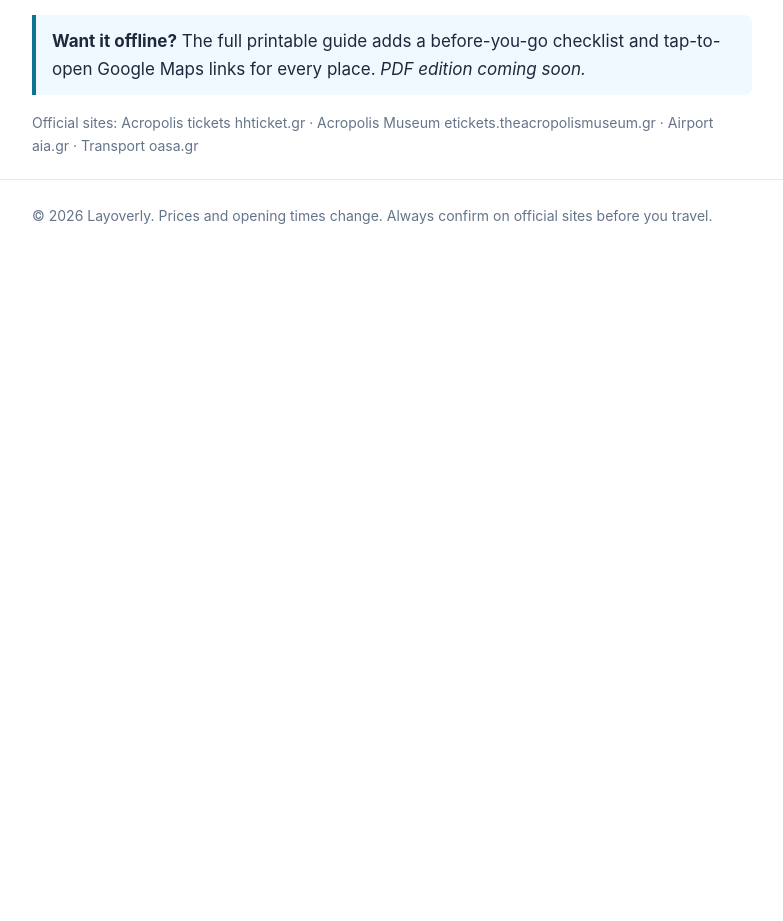
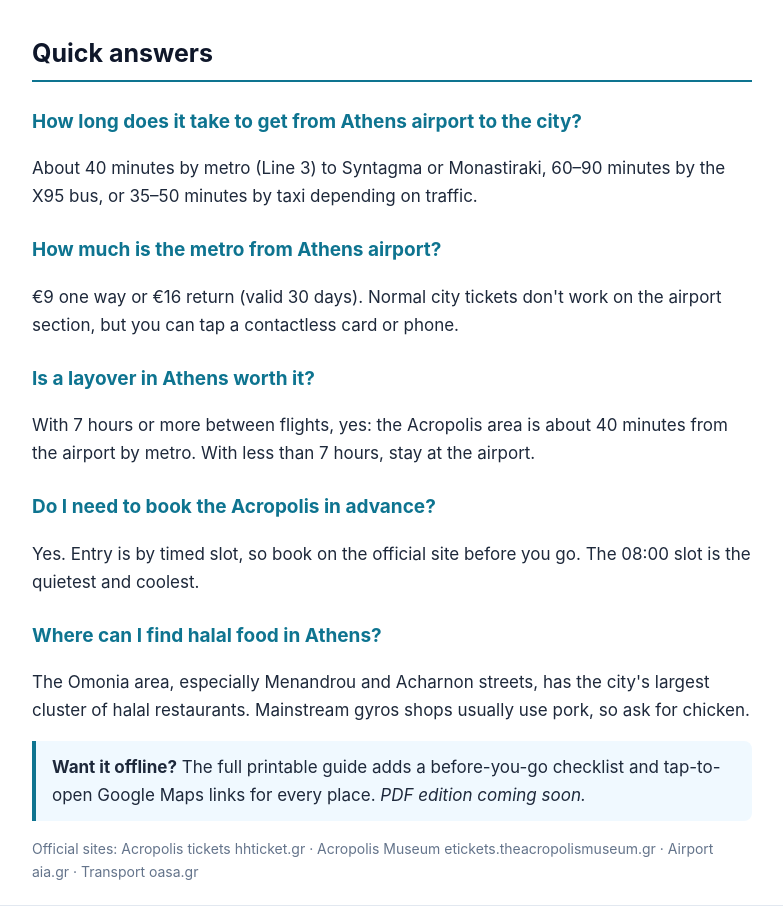
Before and after one commit to layoverly-guide/layoverly-guide.github.io, a plain HTML site: page guides/athens.html in a window 1280 px wide. Shown: the part 3054-3975 px from the top of the page, without its empty margins (248-1031 px from the left). Before the commit the page ends 3321 px from the top, so only its background shows below. Drawn offline with Linux system fonts and the light colour scheme.

Commit message:
Add sharing tags, structured data and quick-answer FAQ
Co-Authored-By: Claude Opus 5.5 <noreply@anthropic.com>
Claude-Session: https://claude.ai/code/session_01QN38XKppD4LHBjbxoo8dUh

```diff
--- a/guides/athens.html
+++ b/guides/athens.html
@@ -7,6 +7,13 @@
 <meta name="description" content="24 or 48 hours in Athens: airport metro and bus prices, an Acropolis-first itinerary, layover advice, daily costs and halal-friendly food. Checked Nov 2026.">
 <link rel="stylesheet" href="/assets/style.css">
 <link rel="canonical" href="https://layoverly-guide.github.io/guides/athens.html">
+<meta property="og:type" content="article">
+<meta property="og:site_name" content="Layoverly">
+<meta property="og:title" content="Athens in 24–48 Hours: Itinerary, Airport Transfer & Costs (2026)">
+<meta property="og:description" content="24 or 48 hours in Athens: airport metro and bus prices, an Acropolis-first itinerary, layover advice, daily costs and halal-friendly food. Checked Nov 2026.">
+<meta property="og:url" content="https://layoverly-guide.github.io/guides/athens.html">
+<meta name="twitter:card" content="summary">
+<script type="application/ld+json">{"@context": "https://schema.org", "@graph": [{"@type": "Article", "headline": "Athens in 24–48 Hours: Itinerary, Airport Transfer & Costs (2026)", "description": "24 or 48 hours in Athens: airport metro and bus prices, an Acropolis-first itinerary, layover advice, daily costs and halal-friendly food. Checked Nov 2026.", "dateModified": "2026-11-22", "datePublished": "2026-11-22", "publisher": {"@type": "Organization", "name": "Layoverly"}, "mainEntityOfPage": "https://layoverly-guide.github.io/guides/athens.html", "about": {"@type": "City", "name": "Athens"}}, {"@type": "BreadcrumbList", "itemListElement": [{"@type": "ListItem", "position": 1, "name": "Guides", "item": "https://layoverly-guide.github.io/guides/"}, {"@type": "ListItem", "position": 2, "name": "Athens", "item": "https://layoverly-guide.github.io/guides/athens.html"}]}]}</script>
 </head>
 <body>
 <header class="site"><div class="wrap"><a class="logo" href="/">Layoverly</a><nav><a href="/guides/">Guides</a><a href="/about.html">About</a></nav></div></header>
@@ -78,6 +85,18 @@
     <tr><td><b>Total per person</b></td><td><b>≈ €60–85</b></td><td><b>≈ €130–200</b></td></tr>
   </table>
 
+  <h2>Quick answers</h2>
+  <h3>How long does it take to get from Athens airport to the city?</h3>
+  <p>About 40 minutes by metro (Line 3) to Syntagma or Monastiraki, 60–90 minutes by the X95 bus, or 35–50 minutes by taxi depending on traffic.</p>
+  <h3>How much is the metro from Athens airport?</h3>
+  <p>€9 one way or €16 return (valid 30 days). Normal city tickets don't work on the airport section, but you can tap a contactless card or phone.</p>
+  <h3>Is a layover in Athens worth it?</h3>
+  <p>With 7 hours or more between flights, yes: the Acropolis area is about 40 minutes from the airport by metro. With less than 7 hours, stay at the airport.</p>
+  <h3>Do I need to book the Acropolis in advance?</h3>
+  <p>Yes. Entry is by timed slot, so book on the official site before you go. The 08:00 slot is the quietest and coolest.</p>
+  <h3>Where can I find halal food in Athens?</h3>
+  <p>The Omonia area, especially Menandrou and Acharnon streets, has the city's largest cluster of halal restaurants. Mainstream gyros shops usually use pork, so ask for chicken.</p>
+
   <div class="box"><b>Want it offline?</b> The full printable guide adds a before-you-go checklist and tap-to-open Google Maps links for every place. <i>PDF edition coming soon.</i></div>
   <p class="meta">Official sites: Acropolis tickets hhticket.gr · Acropolis Museum etickets.theacropolismuseum.gr · Airport aia.gr · Transport oasa.gr</p>
 </main>
```
Also changed, not shown: about.html (+6 -0 lines), guides/index.html (+6 -0 lines), index.html (+6 -0 lines), 1 other file.
